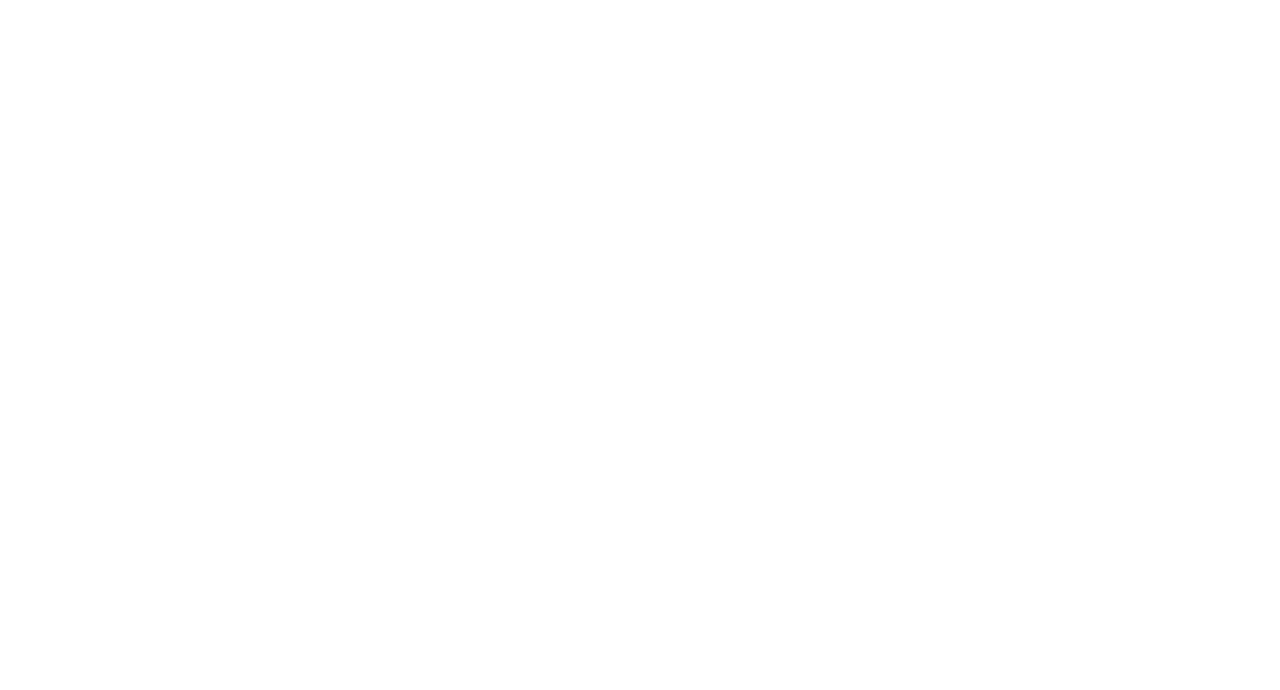
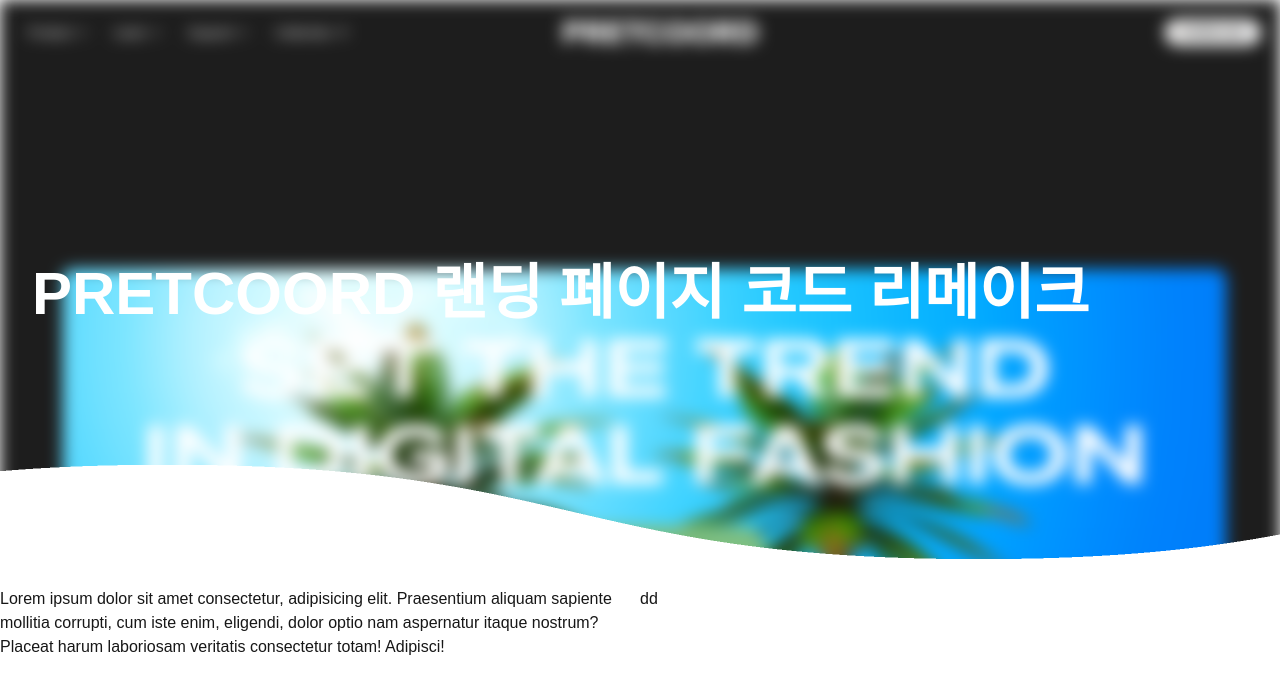
Before and after one commit to peaceRyun/project_ygportfolio, a Next.js app: page /projects/2 in a window 1280 px wide. Shown: the top 690 px of the page. Built offline with nearby package versions, Linux system fonts and the light colour scheme.

Commit message:
project=> 상세페이지 웹퍼블리싱 구현1.

```diff
--- a/src/app/globals.css
+++ b/src/app/globals.css
@@ -122,15 +122,11 @@ body {
     }
 }
 
-/* IconWrap 스타일 변환 */
-/* baseVh 계산 결과 하드코딩: width=0.5*10=5vh, height=0.5*12=6vh */
 .icon-wrap {
     width: 5vh;
     height: 6vh;
 }
 
-/* Chevron 스타일 변환 */
-/* baseVh 계산 결과 하드코딩: width=0.5*3.5=1.75vh, height=0.5*0.8=0.4vh */
 .chevron {
     position: absolute;
     top: 0;
@@ -172,3 +168,27 @@ body {
     transform: skewY(-30deg);
 }
 /* 스크롤 아이콘 관련 애니메이션 css 끝 */
+
+/* 프로젝트 상세페이지 Wave animation 관련 시작*/
+@keyframes wave {
+    0% {
+        transform: translateX(0);
+    }
+    50% {
+        transform: translateX(-25%);
+    }
+    100% {
+        transform: translateX(-50%);
+    }
+}
+
+.waveAni {
+    animation: wave 30s linear infinite;
+    background: url(../../public/projects/bg_wave.png) no-repeat;
+}
+
+@media (max-width: 1280px) {
+    .waveAni {
+        animation: wave 25s linear infinite;
+    }
+}
--- a/src/app/projects/[id]/page.jsx
+++ b/src/app/projects/[id]/page.jsx
@@ -1,5 +1,49 @@
+'use client';
+
+import { portfoliodata } from '@/app/api/data';
+import { useParams } from 'next/navigation';
+
 const ProjectPage = () => {
-  return <div></div>;
+    const params = useParams();
+    const paramsId = parseInt(params.id);
+
+    const projectData = portfoliodata.find((item) => item.id === paramsId);
+
+    const { id, src, alt, title } = projectData;
+
+    if (!projectData) {
+        return <div>프로젝트 데이터를 불러오지 못했습니다.</div>;
+    }
+
+    return (
+        <>
+            <div className='relative w-full h-[587px] overflow-hidden max-lg:h-[510px]'>
+                <div className='absolute top-1/2 left-0 -translate-y-1/2 mx-auto flex flex-col justify-center z-20 w-full max-w-[1400px] px-8 max-lg:max-w-auto max-sm:max-w-auto max-sm:px-5'>
+                    <h2 className='text-white text-6xl font-bold'>{title}</h2>
+                </div>
+                <img src={src} alt={alt} className='absolute top-0 left-0 z-0 blur-sm' />
+                <div className='absolute inset-0 w-full h-full z-10 bg-[rgba(0, 0, 0, 0.6)]'></div>
+                <div className='waveAni absolute bottom-[-76px] left-0 w-[5000px] h-[247px] z-30 object-contain max-lg:bottom-0 max-lg:h-[160px]'></div>
+            </div>
+            <div className='w-full max-w-[1400px] mx-auto relative z-10 max-lg:px-8 max-sm:px-5'>
+                <div className='contents-wrap flex justify-between items-stretch'>
+                    <div className='info-area flex-1'>
+                        <div className='sticky top-0 left-0 w-full'>
+                            <div className='flex items-center w-full'>
+                                Lorem ipsum dolor sit amet consectetur, adipisicing elit. Praesentium aliquam sapiente
+                                mollitia corrupti, cum iste enim, eligendi, dolor optio nam aspernatur itaque nostrum?
+                                Placeat harum laboriosam veritatis consectetur totam! Adipisci!
+                            </div>
+                        </div>
+                    </div>
+                    <div className='img-area flex-1'>
+                        <div className='h-[2000px]'>dd</div>
+                        <div className='h-[2000px]'>dd</div>
+                    </div>
+                </div>
+            </div>
+        </>
+    );
 };
 
 export default ProjectPage;
```
